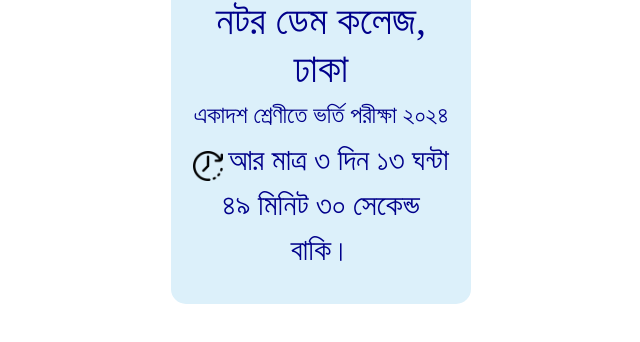
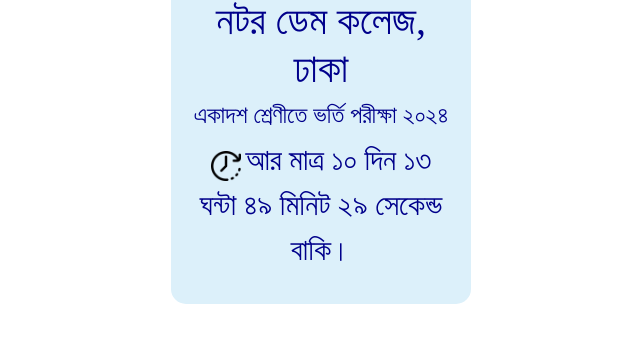
Before and after one commit to nobelgaree/nobelgaree.github.io, a plain HTML site: page project/1/index.html in a window 1280 px wide. Shown: the part 196-538 px from the top of the page, without its empty margins (319-959 px from the left). Drawn offline with nearby package versions, Linux system fonts and the light colour scheme; a web font is replaced by a local one.

Commit message:
Update index.html

```diff
--- a/project/1/index.html
+++ b/project/1/index.html
@@ -26,7 +26,7 @@
       function updateCountdown() {
         var countdownElement = document.getElementById("countdown");
         var now = new Date();
-        var endDate = new Date("2024-05-25T00:00:00");
+        var endDate = new Date("2024-05-31T23:59:59");
         var timeLeft = endDate - now;
         if (timeLeft < 0) {
           countdownElement.innerHTML = "Countdown finished!";
```
